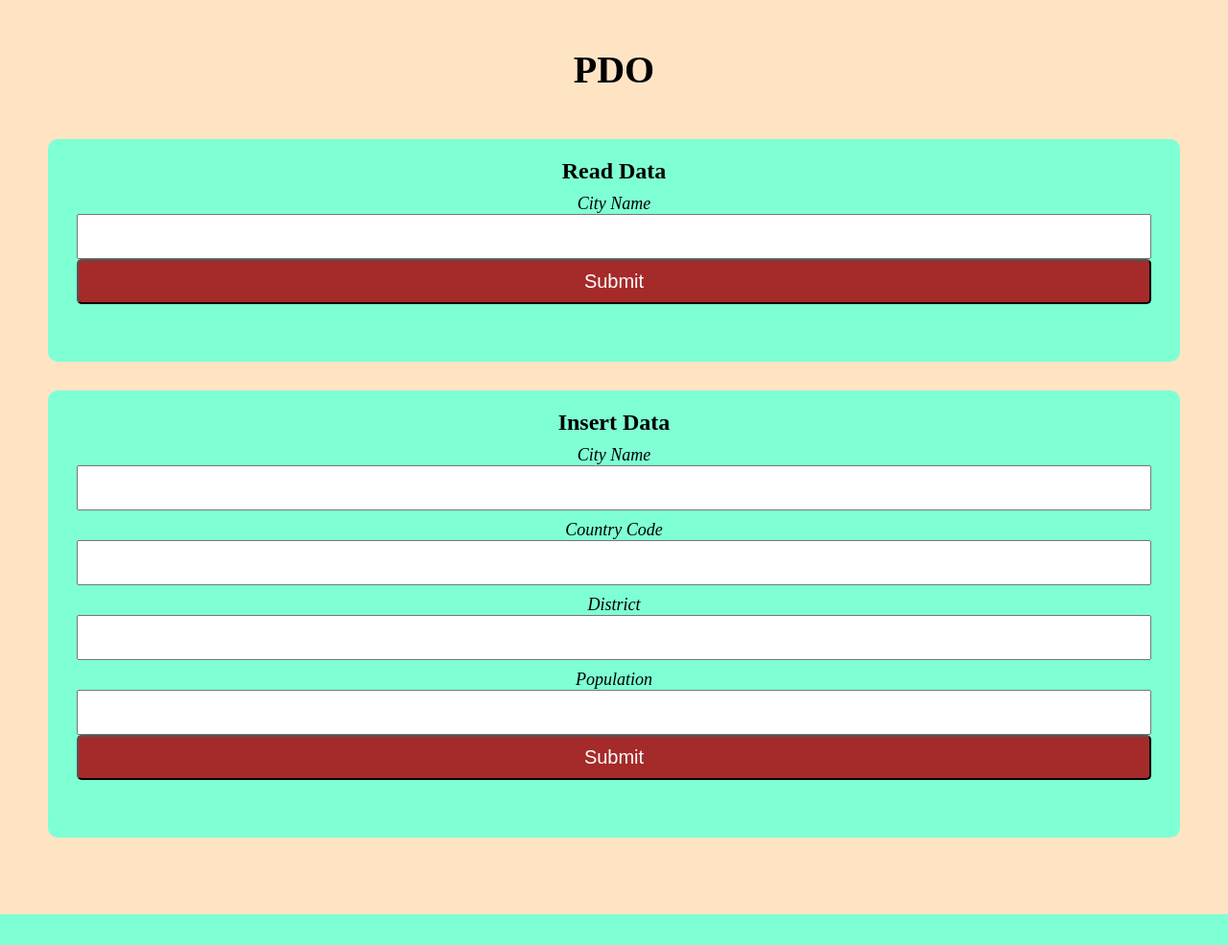
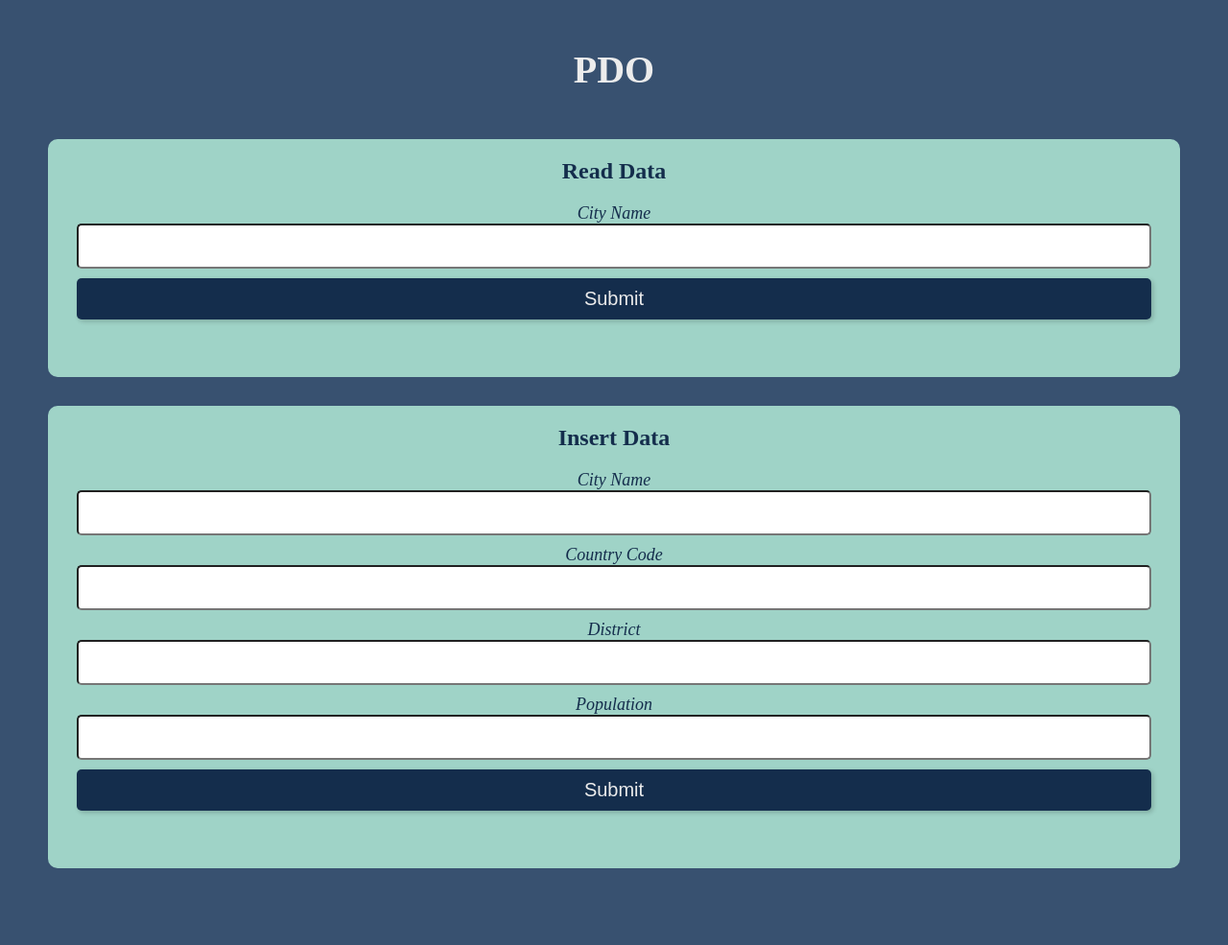
Before and after one commit to Lu-Smith/MySQL-tutorial, a PHP site: page / in a window 1280 px wide. Shown: the whole page at 96% size. Before the commit the page ends 953 px from the top, so only its background shows below. Run offline with PHP 8.4, Linux system fonts and the light colour scheme.

Commit message:
Updated css

```diff
--- a/css/main.css
+++ b/css/main.css
@@ -6,7 +6,8 @@
 
 body {
     text-align: center;
-    background-color: bisque;
+    background: #385170;
+    color: #ececec;
 }
 
 main {
@@ -20,10 +21,15 @@ h1 {
 }
 
 section {
-    background-color: aquamarine;
+    background-color: #9fd3c7;
     border-radius: 10px;
     padding: 20px 30px 10px 30px;
     margin-bottom: 30px;
+    color: #142d4c; ;
+}
+
+h2 {
+    margin-bottom: 20px;
 }
 
 form {
@@ -35,26 +41,34 @@ form {
 label {
     font-size: 18px;
     font-style: italic;
-    margin-top: 10px;
 }
 
 input {
     font-size: 20px;
     padding: 10px;
+    border-radius: 5px;
+    margin-bottom: 10px;
 }
 
 button {
     padding: 10px 20px;
     font-size: 20px;
     border-radius: 5px;
-    background-color: brown;
-    color: white;
+    background-color:  #142d4c;
+    color:  #ececec;
+    border: none;
+    box-shadow: 2px 2px 5px rgba(0, 0, 0, 0.2);
+}
+
+.red {
+    background-color: red;
+    margin: 0;
 }
 
 .go-home {
     text-decoration: none;
-    color: red;
-    background-color: white;
+    color: #142d4c;
+    background-color: #9fd3c7;
     padding: 20px 30px;
     font-size: 22px;
     font-weight: 600;
--- a/index.php
+++ b/index.php
@@ -151,7 +151,7 @@ $city = filter_input(INPUT_GET, "city", FILTER_UNSAFE_RAW);
         <?php
          }
         ?>
-        <a class="go-home" href=".">Go to request forms</a>
+        <a class="go-home" href=".">Go back to request forms</a>
         <?php
         }
         ?>
```
